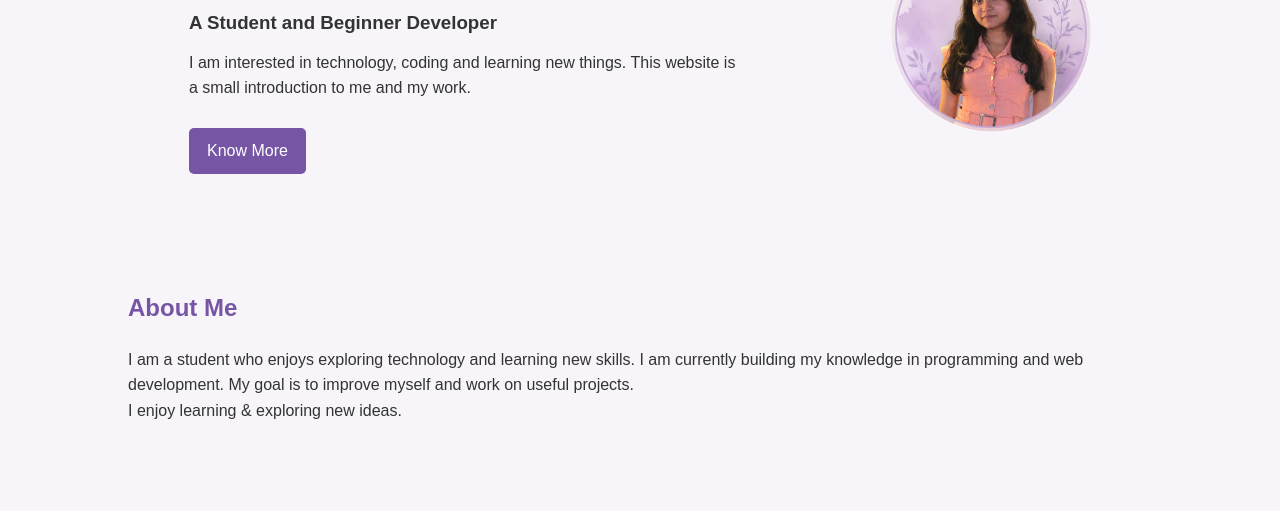
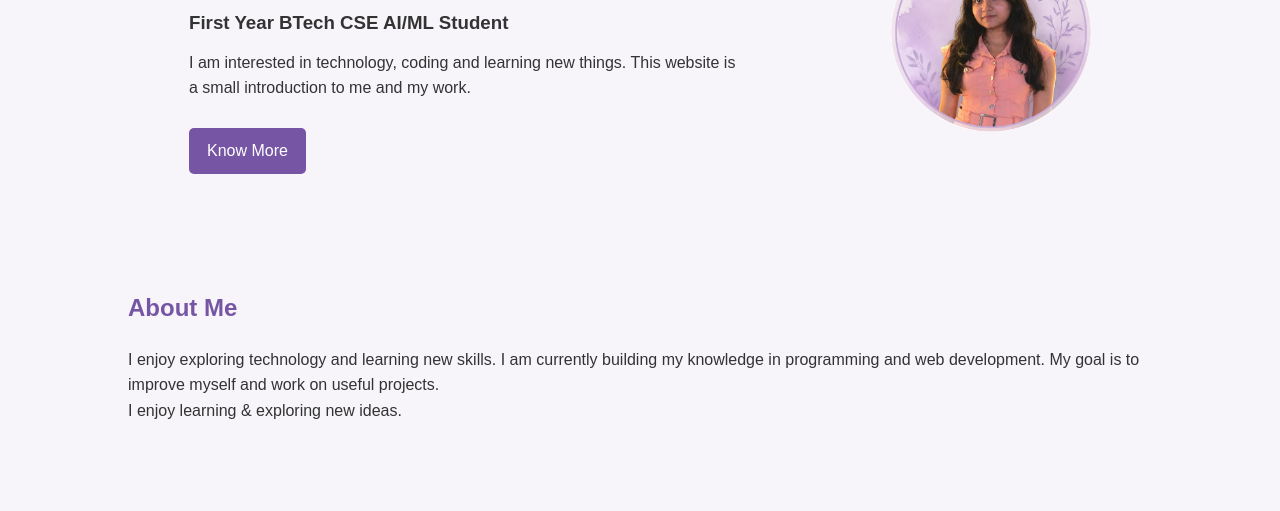
Before and after one commit to soumya226-0/My-Portfolio, a plain HTML site: page index.html in a window 1280 px wide. Shown: the part 247-758 px from the top of the page. Drawn offline with Linux system fonts and the light colour scheme.

Commit message:
Update portfolio

```diff
--- a/index.html
+++ b/index.html
@@ -36,7 +36,7 @@
             <div>
                 <p>Hello, welcome to my portfolio!</p>
                 <h1>Hi, I'm Soumya</h1>
-                <h3>A Student and Beginner Developer</h3>
+                <h3>First Year BTech CSE AI/ML Student</h3>
 
                 <p>
                     I am interested in technology, coding and learning
@@ -58,7 +58,7 @@
             <h2>About Me</h2>
 
             <p>
-                I am a student who enjoys exploring technology and
+                I enjoy exploring technology and
                 learning new skills. I am currently building my
                 knowledge in programming and web development.
                 My goal is to improve myself and work on useful projects.
```
